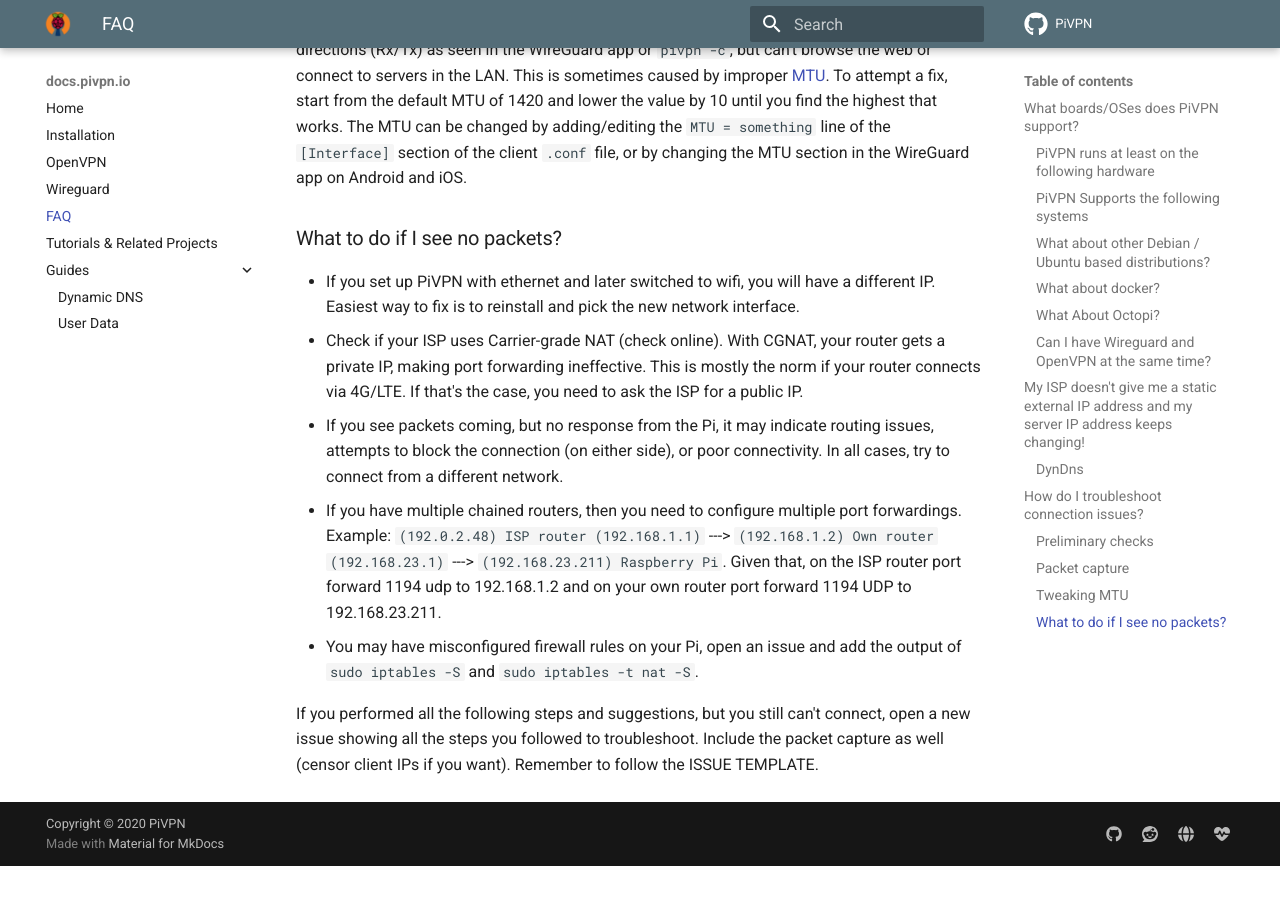
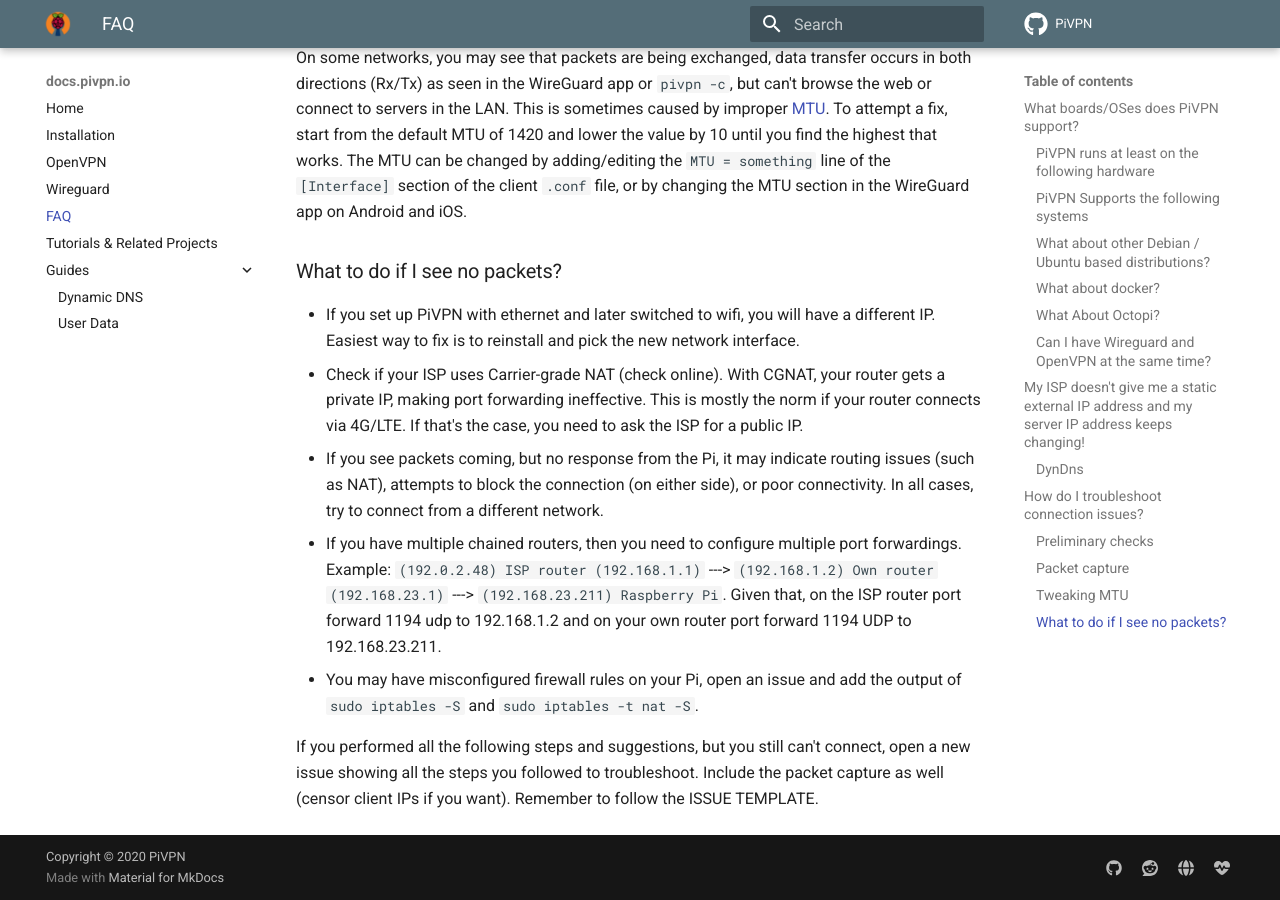
Before and after one commit to pivpn/docs, an MkDocs documentation site: the page built from docs/faq.md, in a window 1280 px wide and 900 px high, scrolled down 5440 px. Built offline with MkDocs 1.6.1 and Material for MkDocs 9.7.7, drawn with Linux system fonts in a browser that asks for light colours; comment, search, counter and statistics services are not loaded; before the commit the page ends 6306 px from its top, so only the background shows below that; some of the changed text lies outside the part shown.

Commit message:
Update FAQ to highlight debug command
Improve visibility of debug command and mention NAT as a routing issue (#1763)

```diff
--- a/docs/faq.md
+++ b/docs/faq.md
@@ -219,7 +220,7 @@ On some networks, you may see that packets are being exchanged, data transfer oc
 
 - If you set up PiVPN with ethernet and later switched to wifi, you will have a different IP. Easiest way to fix is to reinstall and pick the new network interface.
 - Check if your ISP uses Carrier-grade NAT (check online). With CGNAT, your router gets a private IP, making port forwarding ineffective. This is mostly the norm if your router connects via 4G/LTE. If that's the case, you need to ask the ISP for a public IP.
-- If you see packets coming, but no response from the Pi, it may indicate routing issues, attempts to block the connection (on either side), or poor connectivity. In all cases, try to connect from a different network.
+- If you see packets coming, but no response from the Pi, it may indicate routing issues (such as NAT), attempts to block the connection (on either side), or poor connectivity. In all cases, try to connect from a different network.
 - If you have multiple chained routers, then you need to configure multiple port forwardings. Example: `(192.0.2.48) ISP router (192.168.1.1)` ---> `(192.168.1.2) Own router (192.168.23.1)` ---> `(192.168.23.211) Raspberry Pi`. Given that, on the ISP router port forward 1194 udp to 192.168.1.2 and on your own router port forward 1194 UDP to 192.168.23.211.
 - You may have misconfigured firewall rules on your Pi, open an issue and add the output of `sudo iptables -S` and `sudo iptables -t nat -S`.
 
```
Also changed, not shown: other parts of docs/faq.md (+2 -1 lines).
